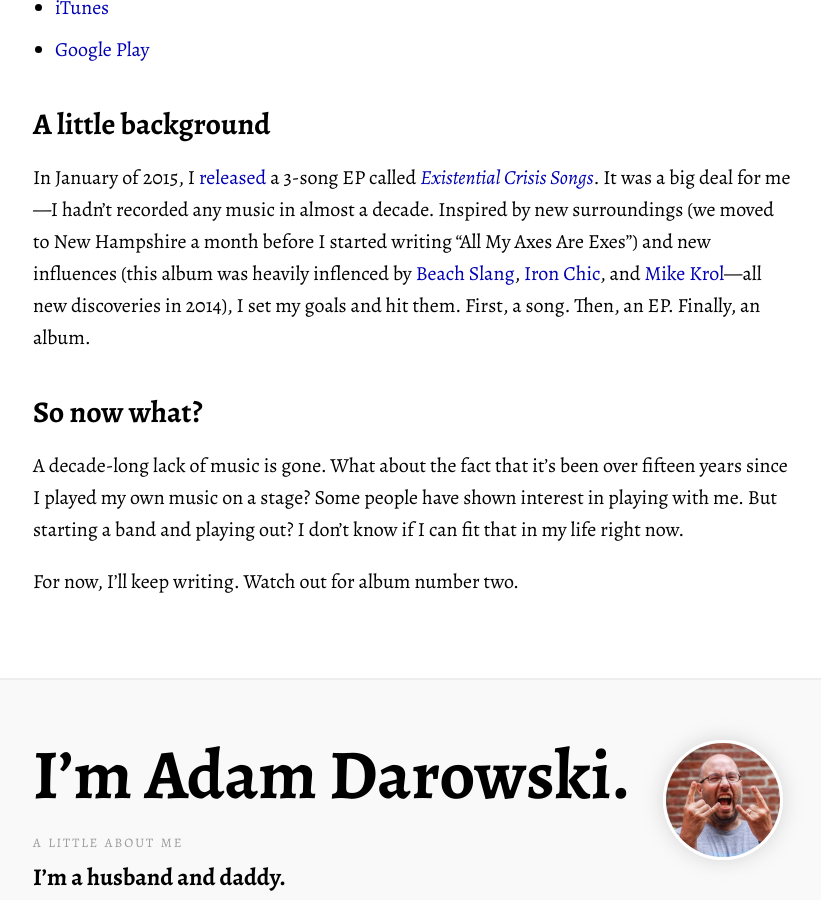
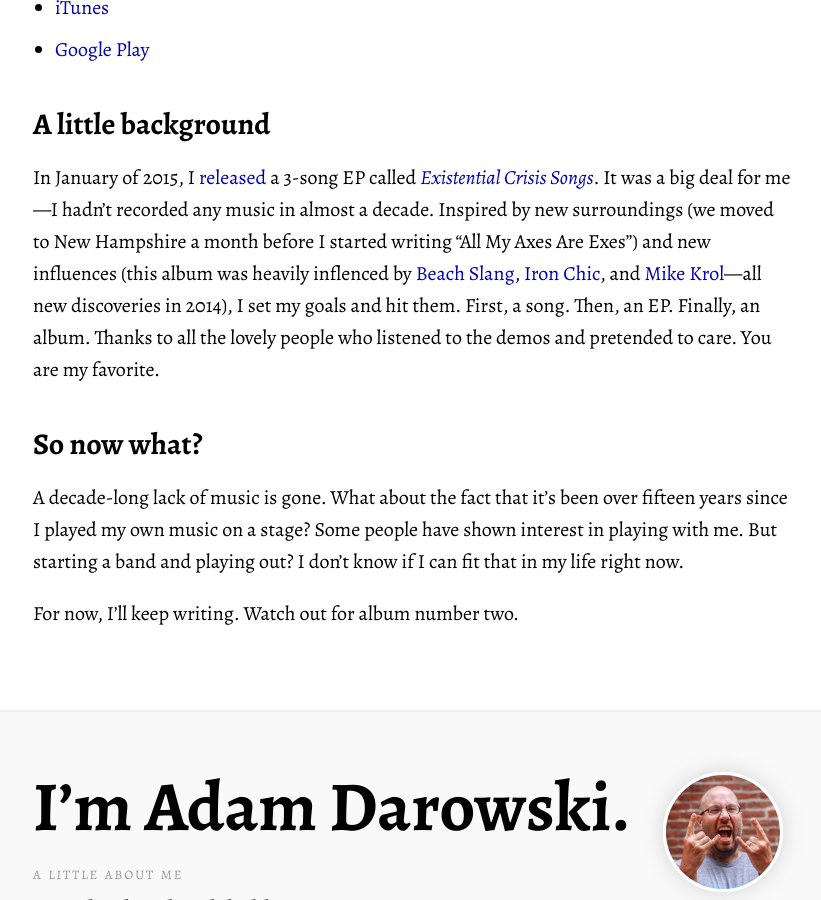
Before and after one commit to adarowski/adarowski.github.io, a Jekyll site: the page built from _posts/2015-11-02-yay.markdown, in a window 1280 px wide and 900 px high, scrolled down 1669 px. Shown: the whole window, without its empty margins (227-1048 px from the left). Built offline with Jekyll 4.4.1, drawn with Linux system fonts in a browser that asks for light colours.

Commit message:
Add a sentence.

```diff
--- a/_posts/2015-11-02-yay.markdown
+++ b/_posts/2015-11-02-yay.markdown
@@ -20,7 +20,7 @@
 
 ## A little background
 
-In January of 2015, I [released](/existential-crisis-songs/) a 3-song EP called [*Existential Crisis Songs*](https://adarowski.bandcamp.com/album/existential-crisis-songs). It was a big deal for me—I hadn’t recorded any music in almost a decade. Inspired by new surroundings (we moved to New Hampshire a month before I started writing “All My Axes Are Exes”) and new influences (this album was heavily inflenced by [Beach Slang](https://beachslang.bandcamp.com/), [Iron Chic](https://ironchic.bandcamp.com/), and [Mike Krol](https://mikekrol.bandcamp.com/)—all new discoveries in 2014), I set my goals and hit them. First, a song. Then, an EP. Finally, an album.
+In January of 2015, I [released](/existential-crisis-songs/) a 3-song EP called [*Existential Crisis Songs*](https://adarowski.bandcamp.com/album/existential-crisis-songs). It was a big deal for me—I hadn’t recorded any music in almost a decade. Inspired by new surroundings (we moved to New Hampshire a month before I started writing “All My Axes Are Exes”) and new influences (this album was heavily inflenced by [Beach Slang](https://beachslang.bandcamp.com/), [Iron Chic](https://ironchic.bandcamp.com/), and [Mike Krol](https://mikekrol.bandcamp.com/)—all new discoveries in 2014), I set my goals and hit them. First, a song. Then, an EP. Finally, an album. Thanks to all the lovely people who listened to the demos and pretended to care. You are my favorite.
 
 ## So now what?
 
```
